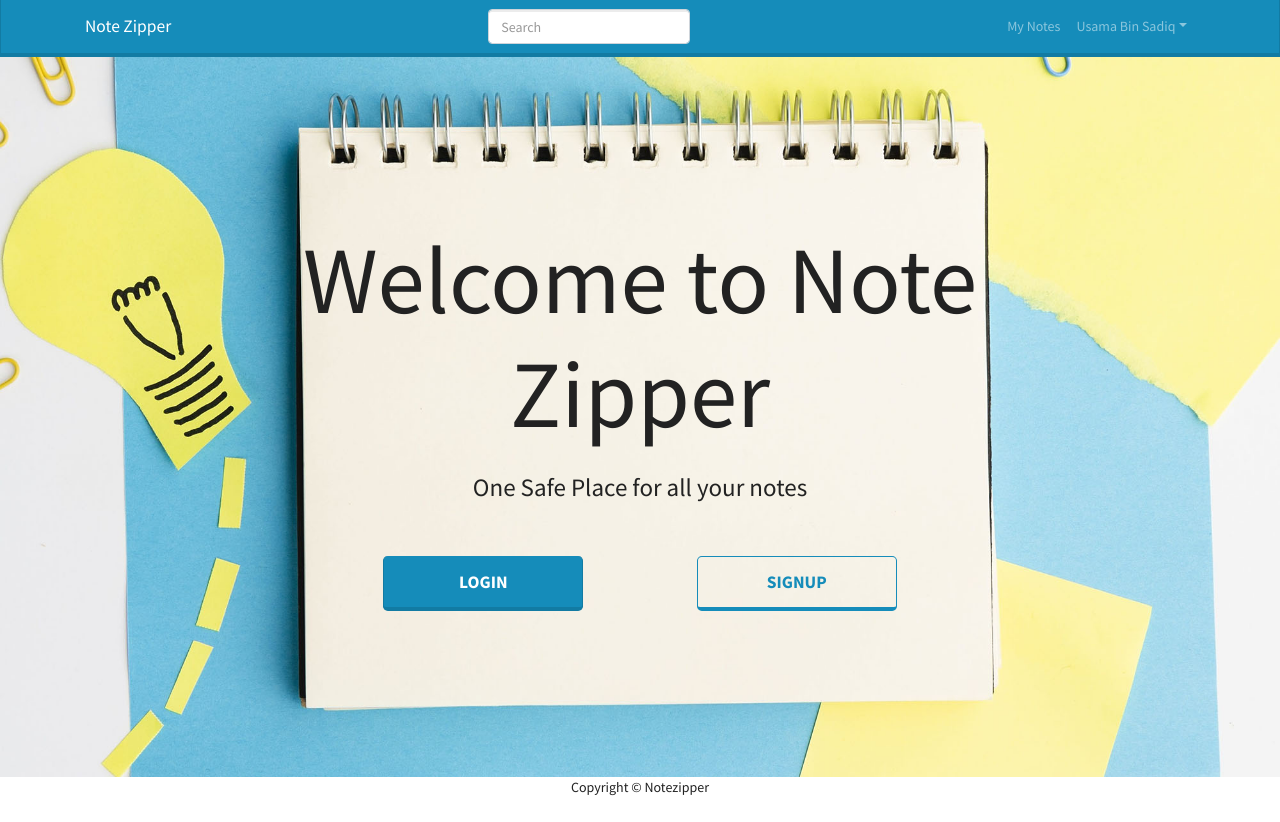
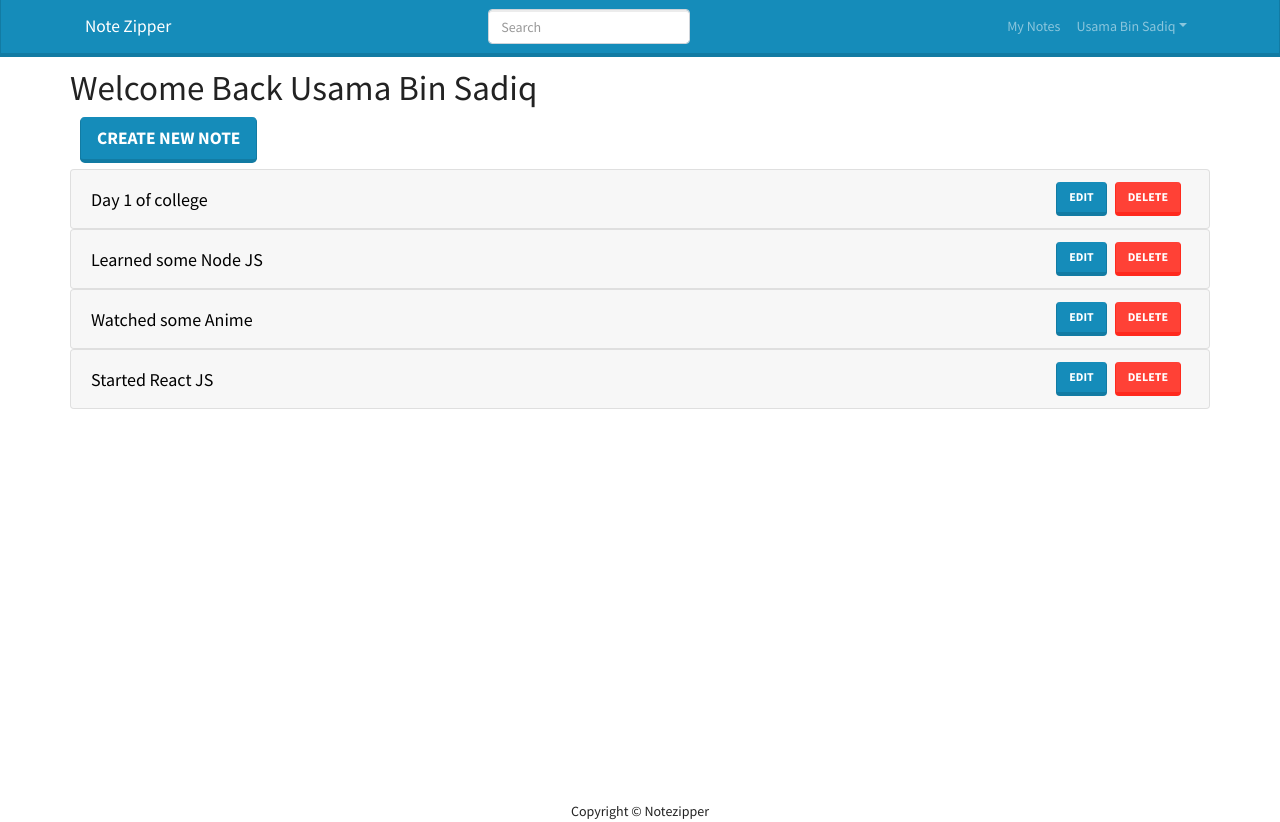
Before and after one commit to usama-bin-sadiq/notezipper, a React (Create React App) app in the folder frontend/: page /mynotes in a window 1280 px wide. Before the commit the page ends 800 px from the top, so only its background shows below. Built offline with nearby package versions, Linux system fonts and the light colour scheme.

Commit message:
MyNotes Page

```diff
--- a/frontend/package.json
+++ b/frontend/package.json
@@ -7,9 +7,9 @@
     "@testing-library/react": "^11.1.0",
     "@testing-library/user-event": "^12.1.10",
     "react": "^17.0.2",
-
     "react-bootstrap": "^1.6.1",
     "react-dom": "^17.0.2",
+    "react-router-dom": "^5.2.0",
     "react-scripts": "4.0.3",
     "web-vitals": "^1.0.1"
   },
--- a/frontend/src/App.js
+++ b/frontend/src/App.js
@@ -2,7 +2,8 @@
 import Header from './components/Header/Header';
 import Footer from './components/Footer/Footer';
 import { LandingPage } from './components/screens/LandingPage/LandingPage';
-
+import { BrowserRouter, Route } from 'react-router-dom';
+import MyNotes from './components/screens/MyNotes/MyNotes';
 
 //function App() {
  // const pak = "PAKISTAN";
@@ -16,14 +17,14 @@
 //}
 function App() {
   return (
-    <div className="App">
+    <BrowserRouter>
       <Header />
       <main>
-        <LandingPage />
+        <Route path="/" component={LandingPage} exact/>
+        <Route path="/mynotes" component={()=> <MyNotes />} />
       </main>
       <Footer />
-
-    </div>
+    </BrowserRouter>
   );
 }
 
--- a/frontend/src/components/Header/Header.js
+++ b/frontend/src/components/Header/Header.js
@@ -8,15 +8,18 @@
 //   Button,
   Container
 } from "react-bootstrap";
+import { Link } from "react-router-dom";
 const Header = () => {
   return (
     <div>
       <Navbar bg="primary" expand="lg" variant="dark">
         <Container>
-          <Navbar.Brand href="/">Note Zipper</Navbar.Brand>
+          <Navbar.Brand>
+            <Link to="/">Note Zipper</Link>
+          </Navbar.Brand>
           <Navbar.Toggle aria-controls="navbarScroll" />
           <Navbar.Collapse id="navbarScroll">
-            <Nav className ="m-auto">
+            <Nav className="m-auto">
               <Form className="d-flex">
                 <FormControl
                   type="search"
@@ -31,7 +34,9 @@
               style={{ maxHeight: "100px" }}
               navbarScroll
             >
-              <Nav.Link href="#action1">My Notes</Nav.Link>
+              <Nav.Link href="/mynotes">
+                <Link to='/mynotes'>My Notes</Link>
+              </Nav.Link>
               <NavDropdown title="Usama Bin Sadiq" id="navbarScrollingDropdown">
                 <NavDropdown.Item href="#action3">My Profile</NavDropdown.Item>
                 <NavDropdown.Item href="#action4">Logout</NavDropdown.Item>
--- /dev/null
+++ b/frontend/src/components/MainScreen.css
@@ -0,0 +1,22 @@
+@import url("https://fonts.googleapis.com/css2?family=Work+Sans:wght@300&display=swap");
+.mainback {
+  min-height: 93vh;
+  display: flex;
+  padding: 10px 0;
+}
+.page {
+  width: 100%;
+}
+.haeding {
+  font-size: 60px;
+  font-family: "Work Sans", sans-serif;
+  padding: 5px 10px;
+}
+
+@media only screen and (max-height: 600px) {
+  .haeding {
+    font-size: 30px;
+    display: flex;
+    justify-content: center;
+  }
+}
--- /dev/null
+++ b/frontend/src/components/MainScreen.js
@@ -0,0 +1,24 @@
+import React from 'react'
+import './MainScreen.css';
+import { Container, Row } from 'react-bootstrap'
+
+const MainScreen = ({title, children}) => {
+    return (
+      <div className="mainback">
+        <Container>
+          <Row>
+            <div className="page">
+              {title && (
+                <>
+                  <h1 className="heading">{title}</h1>
+                </>
+              )}
+              {children}
+            </div>
+          </Row>
+        </Container>
+      </div>
+    );
+}
+
+export default MainScreen
--- /dev/null
+++ b/frontend/src/components/data/notes.js
@@ -0,0 +1,30 @@
+const notes = [
+  {
+    _id: "1",
+    title: "Day 1 of college",
+    content:
+      "I made a few new friends and introduced myself to a lot of new teachers.",
+    category: "College",
+  },
+  {
+    _id: "2",
+    title: "Learned some Node JS",
+    content: "Learned how to create a server in node JS and my first API",
+    category: "Learning",
+  },
+  {
+    _id: "3",
+    title: "Watched some Anime",
+    content: "Finished 2 seasons of Attack on Titan and My Hero academia.",
+    category: "Entertainment",
+  },
+  {
+    _id: 4,
+    title: "Started React JS",
+    content:
+      "Made my first App in React JS, feels awesome to learn something new. I aim to be a full stack dev someday",
+    category: "Learning",
+  },
+];
+
+module.exports = notes;
--- a/frontend/src/components/screens/LandingPage/LandingPage.css
+++ b/frontend/src/components/screens/LandingPage/LandingPage.css
@@ -1,5 +1,5 @@
 .main {
-  min-height: 90vh;
+  min-height: 93vh;
   display: flex;
   align-items: center;
   background-image: url("../../../images/landing.jpg");
@@ -28,18 +28,17 @@
   height: 55px;
 }
 
-@media only screen and (min-width:1200px) {
-    .buttonContainer{
+@media only screen and (min-width: 1200px) {
+  .buttonContainer {
     padding: 0 200px;
   }
-    .title{
+  .title {
     padding: 0 100px;
   }
-
 }
 
-@media only screen and (max-width:768px) {
-    .title{
+@media only screen and (max-width: 768px) {
+  .title {
     font-size: 60px;
   }
   .landingbutton {
--- /dev/null
+++ b/frontend/src/components/screens/MyNotes/MyNotes.js
@@ -0,0 +1,67 @@
+import React from "react";
+import { Accordion, Badge, Button, Card } from "react-bootstrap";
+import { Link } from "react-router-dom";
+import MainScreen from "../../MainScreen";
+import notes from "../../data/notes";
+const MyNotes = () => {
+  const deleteHandler = (id) => {
+    if (window.confirm("Are you sure?")) {
+    }
+  };
+  return (
+    <MainScreen title="Welcome Back Usama Bin Sadiq">
+      <Link to="createnote">
+        <Button style={{ marginLeft: 10, marginBottom: 6 }} size="lg">
+          Create New Note
+        </Button>
+      </Link>
+      {notes.map((note) => (
+        <Accordion>
+          <Card>
+            <Card.Header style={{ display: "flex" }}>
+              <span
+                style={{
+                  color: "black",
+                  textDecoration: "none",
+                  flex: 1,
+                  cursor: "pointer",
+                  alignSelf: "center",
+                  fontSize: 18,
+                }}
+              >
+                <Accordion.Toggle as={Card.Text} variant="link" eventKey="0">
+                  {note.title}
+                </Accordion.Toggle>
+              </span>
+              <div>
+                <Button href={`/note/${note._id}`}>Edit</Button>
+                <Button
+                  variant="danger"
+                  className="mx-2"
+                  onClick={() => deleteHandler(note._id)}
+                >
+                  Delete
+                </Button>
+              </div>
+            </Card.Header>
+            <Accordion.Collapse eventKey="0">
+              <Card.Body>
+                <h4>
+                  <Badge variant="success">Category - {note.category}</Badge>
+                </h4>
+                <blockquote className="blockquote mb-0">
+                  <p>{note.content}</p>
+                  <footer className="blockquote-footer">
+                    Created On - date
+                  </footer>
+                </blockquote>
+              </Card.Body>
+            </Accordion.Collapse>
+          </Card>
+        </Accordion>
+      ))}
+    </MainScreen>
+  );
+};
+
+export default MyNotes;
```
Also changed, not shown: frontend/src/components/screens/LandingPage/LandingPage.js (+9 -5 lines), 1 other file (tests, documents, lock files or other folders). Lines whose indentation alone changed are shown as unchanged.
